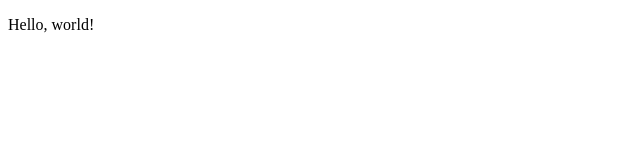
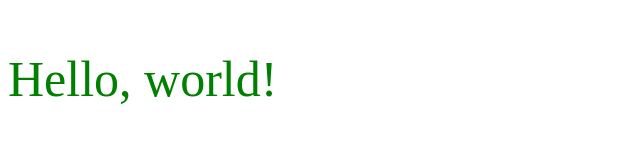
Before and after one commit to WebHeroSchool/Lara-JS-Tasks, a plain HTML site: page index.html in a window 1280 px wide. Shown: the whole page, without its empty margins (0-640 px from the left). Drawn offline with Linux system fonts and the light colour scheme.

```diff
--- a/Styles/Styles.css
+++ b/Styles/Styles.css
@@ -0,0 +1,6 @@
+
+
+.text{
+	color: green;
+	font-size: 50px;
+}
--- a/index.html
+++ b/index.html
@@ -7,7 +7,7 @@
 	<link rel="stylesheet" type="text/css" href="./Styles/Styles.css">
 	</head>
 	<body>
-		<p>Hello, world!</p>
+		<p class="text">Hello, world!</p>
 		<script type="text/javascript" src="./Script/script.js""></script>
 	</body>
 </html>
```
